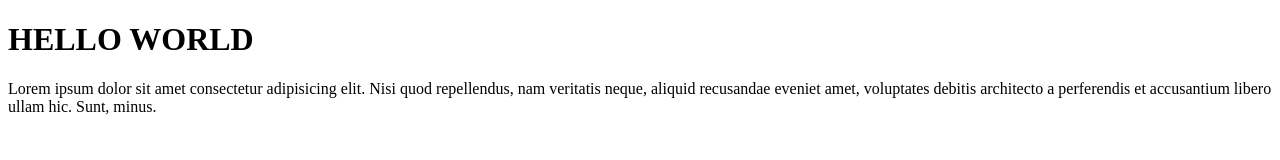
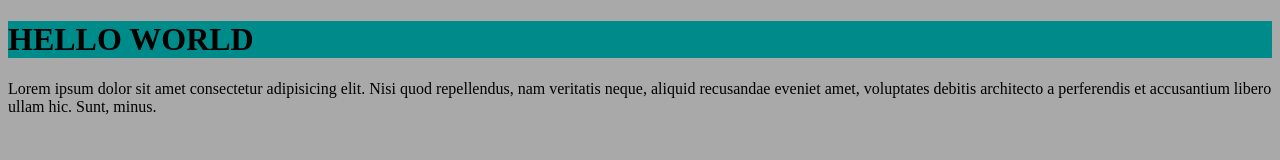
Before and after one commit to ZahidMemon/smemon, a plain HTML site: page index.html in a window 1280 px wide. Drawn offline with Linux system fonts and the light colour scheme.

Commit message:
style commit

```diff
--- a/index.html
+++ b/index.html
@@ -7,8 +7,8 @@
     <title>Document</title>
 </head>
 
-<body>
-    <h1>HELLO WORLD</h1>
+<body style="background-color: darkgray;">
+    <h1 style="background-color: darkcyan;">HELLO WORLD</h1>
     <P>Lorem ipsum dolor sit amet consectetur adipisicing elit. Nisi quod repellendus, nam veritatis neque, aliquid
         recusandae eveniet amet, voluptates debitis architecto a perferendis et accusantium libero ullam hic. Sunt,
         minus.</P>
```
